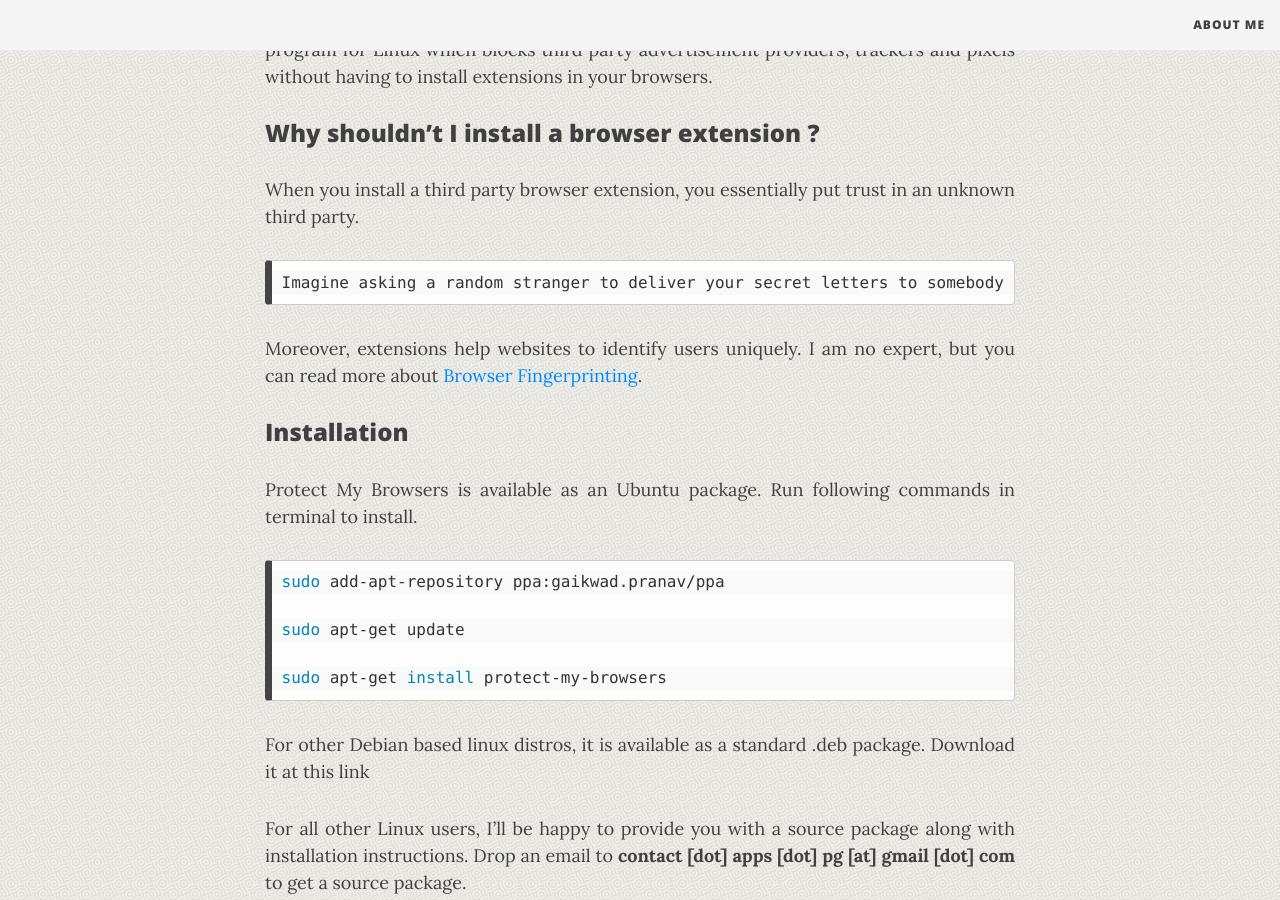
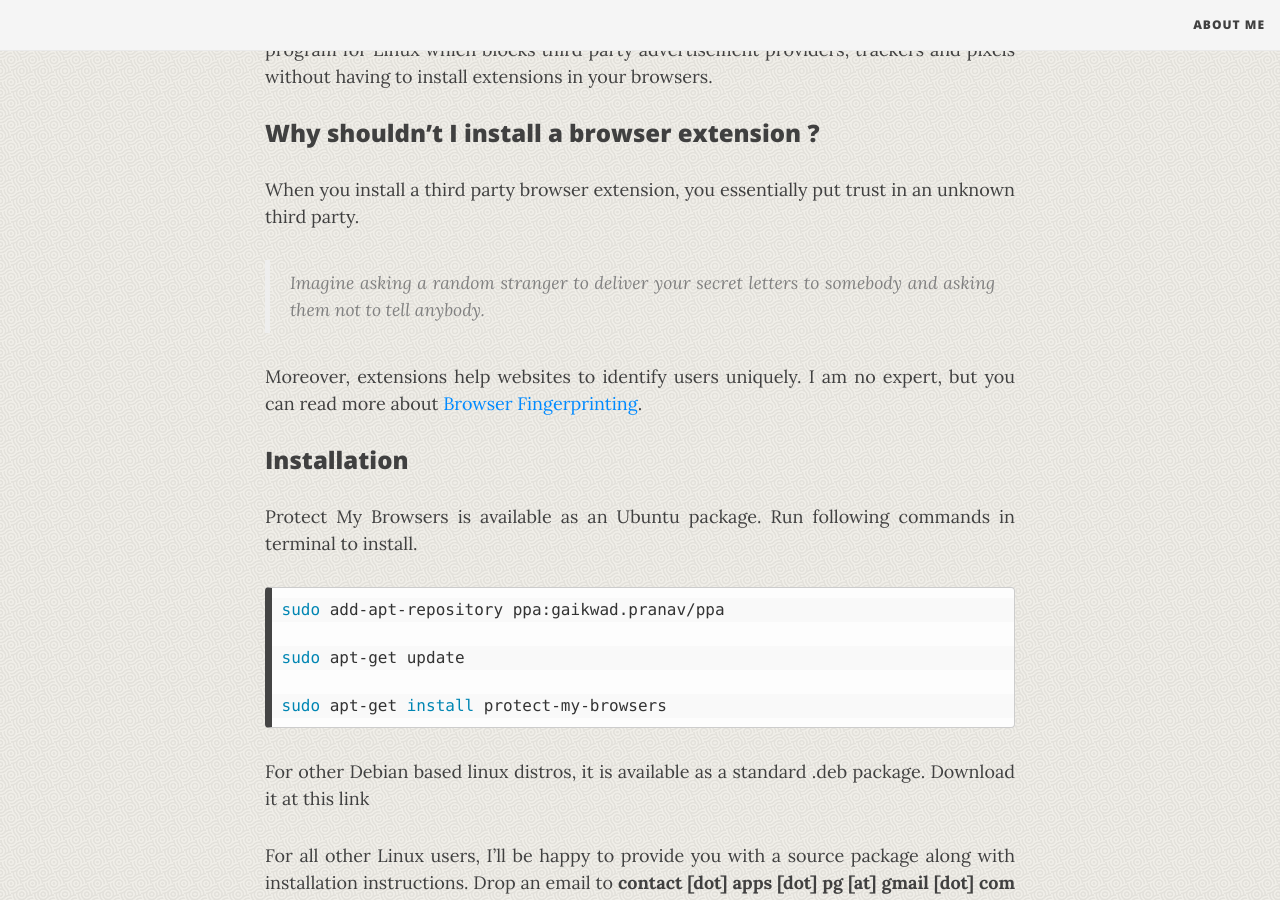
Before and after one commit to pranavgaikwad/pranavgaikwad.github.io, a Jekyll site: the page built from _posts/2018-12-20-protect-my-browsers.md, in a window 1280 px wide and 900 px high, scrolled down 449 px. Built offline with Jekyll 4.4.1, drawn with Linux system fonts in a browser that asks for light colours; nearby versions of some CDN libraries.

````diff
--- a/_posts/2018-12-20-protect-my-browsers.md
+++ b/_posts/2018-12-20-protect-my-browsers.md
@@ -12,9 +12,9 @@ When you use an online service for free, it's very likely that you're being the
 ### Why shouldn't I install a browser extension ?
 
 When you install a third party browser extension, you essentially put trust in an unknown third party.
-```
-Imagine asking a random stranger to deliver your secret letters to somebody and asking them not to tell anybody.
-```
+
+> Imagine asking a random stranger to deliver your secret letters to somebody and asking them not to tell anybody.
+
 Moreover, extensions help websites to identify users uniquely. I am no expert, but you can read more about [Browser Fingerprinting](https://www.eff.org/deeplinks/2018/06/gdpr-and-browser-fingerprinting-how-it-changes-game-sneakiest-web-trackers).
 
 ### Installation
````
